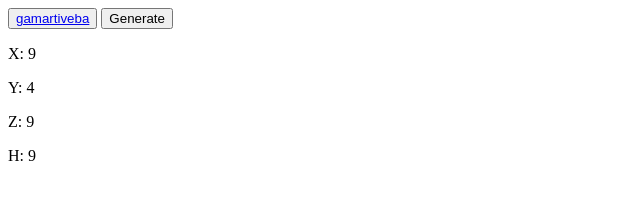
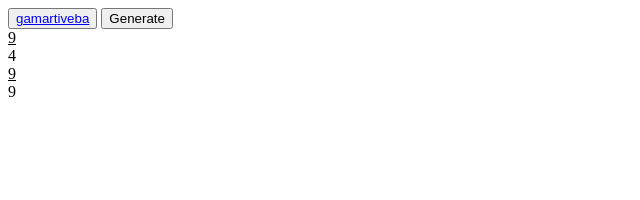
Before and after one commit to Matheus-The-one/questiongeneratror, a plain HTML site: page index.html in a window 1280 px wide. Both pictures are taken after a click on the button "Generate". Shown: the whole page, without its empty margins (0-640 px from the left). Drawn offline with Linux system fonts and the light colour scheme.

Commit message:
adding the logic

```diff
--- a/index.html
+++ b/index.html
@@ -13,10 +13,15 @@
             <button class="generate" name="generator" onclick="updateValues()">Generate</button>
 
             <div id="values">
-                <p id="x"></p>
-                <p id="y"></p>
-                <p id="z"></p>
-                <p id="h"></p>
+                <div>
+                    <p id="x" style="margin: 0; padding: 0; text-decoration: underline;"></p>
+
+                    <p id="y" style="margin: 0; padding: 0;"></p>
+                </div>
+                <div>
+                    <p id="z" style="margin: 0; padding: 0; text-decoration: underline;"></p>
+                    <p id="h" style="margin: 0; padding: 0;" ></p>
+                </div>
             </div>
         </div>
     </main>
@@ -32,10 +37,10 @@
 
         function updateValues() {
             const { x, y, z, h } = Generating();
-            document.getElementById('x').textContent = `X: ${x}`;
-            document.getElementById('y').textContent = `Y: ${y}`;
-            document.getElementById('z').textContent = `Z: ${z}`;
-            document.getElementById('h').textContent = `H: ${h}`;
+            document.getElementById('x').textContent = ` ${x}`;
+            document.getElementById('y').textContent = ` ${y}`;
+            document.getElementById('z').textContent = ` ${z}`;
+            document.getElementById('h').textContent = ` ${h}`;
         }
     </script>
 </body>
```
